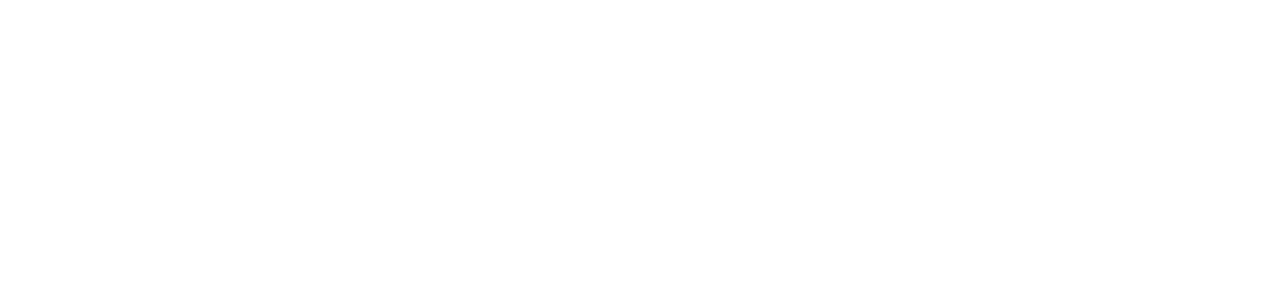
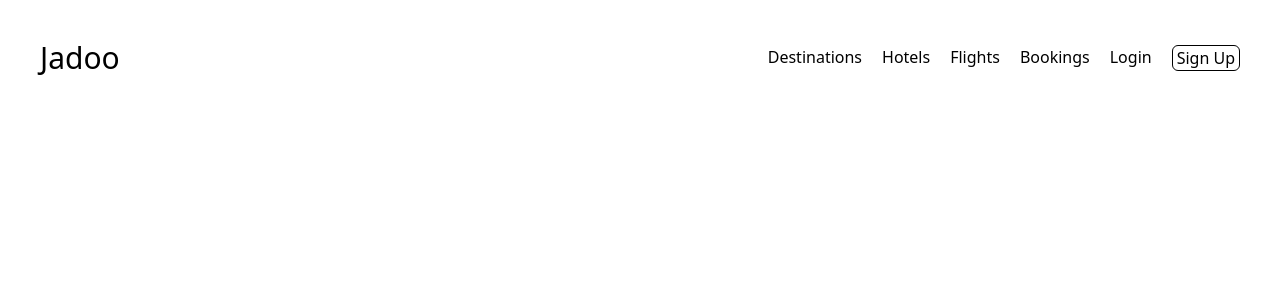
Before and after one commit to Jesusborjas006/Travel-agency-landing-page, a React (Create React App) app: page / in a window 1280 px wide. Shown: the top 300 px of the page. Built offline with nearby package versions, Linux system fonts and the light colour scheme.

Commit message:
Add responsive navbar with hamburger menu

```diff
--- a/package.json
+++ b/package.json
@@ -8,6 +8,7 @@
     "@testing-library/user-event": "^13.5.0",
     "react": "^18.2.0",
     "react-dom": "^18.2.0",
+    "react-icons": "^4.10.1",
     "react-scripts": "5.0.1",
     "web-vitals": "^2.1.4"
   },
--- a/src/App.js
+++ b/src/App.js
@@ -1,3 +1,11 @@
-function App() {}
+import Navbar from "./components/Navbar";
+
+function App() {
+  return (
+    <main>
+      <Navbar />
+    </main>
+  );
+}
 
 export default App;
--- /dev/null
+++ b/src/components/Navbar.js
@@ -0,0 +1,44 @@
+import { useState, useEffect } from "react";
+import { AiOutlineMenu } from "react-icons/ai";
+
+const Navbar = () => {
+  const [menuIcon, setMenuIcon] = useState(false);
+  const [windowWidth, setWindowWidth] = useState(window.innerWidth);
+
+  const detectWidth = () => {
+    setWindowWidth(window.innerWidth);
+  };
+
+  useEffect(() => {
+    window.addEventListener("resize", detectWidth);
+
+    if (windowWidth < 640) {
+      setMenuIcon(true);
+    } else {
+      setMenuIcon(false);
+    }
+
+    return () => {
+      window.removeEventListener("resize", detectWidth);
+    };
+  }, [windowWidth]);
+
+  return (
+    <>
+      <nav className="max-w-[1640px] mx-auto p-10 flex justify-between items-center">
+        <h1 className="text-3xl">Jadoo</h1>
+        <ul className="hidden sm:flex sm:gap-5">
+          <li>Destinations</li>
+          <li>Hotels</li>
+          <li>Flights</li>
+          <li>Bookings</li>
+          <li>Login</li>
+          <li className="border border-black px-1 rounded-md">Sign Up</li>
+        </ul>
+        {menuIcon ? <AiOutlineMenu /> : ""}
+      </nav>
+    </>
+  );
+};
+
+export default Navbar;
```
Also changed, not shown: 1 other file (tests, documents, lock files or other folders).
